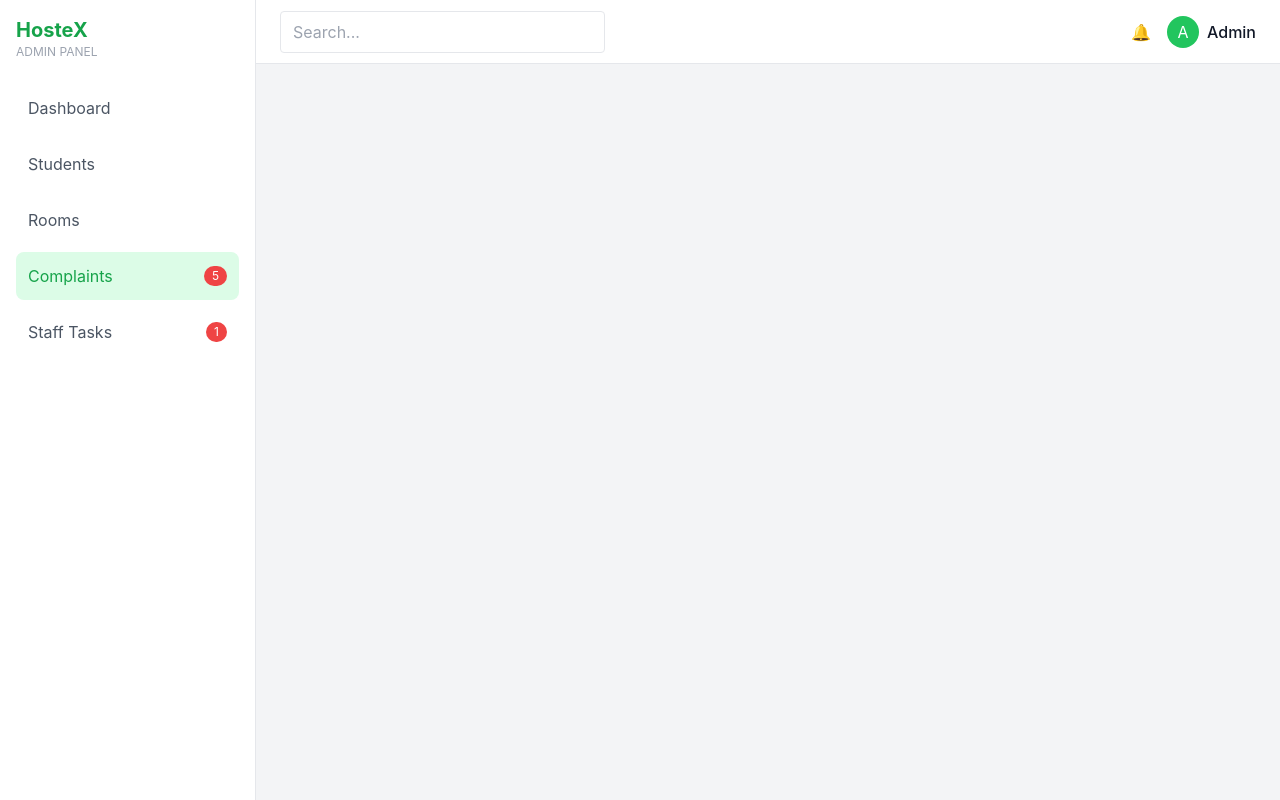
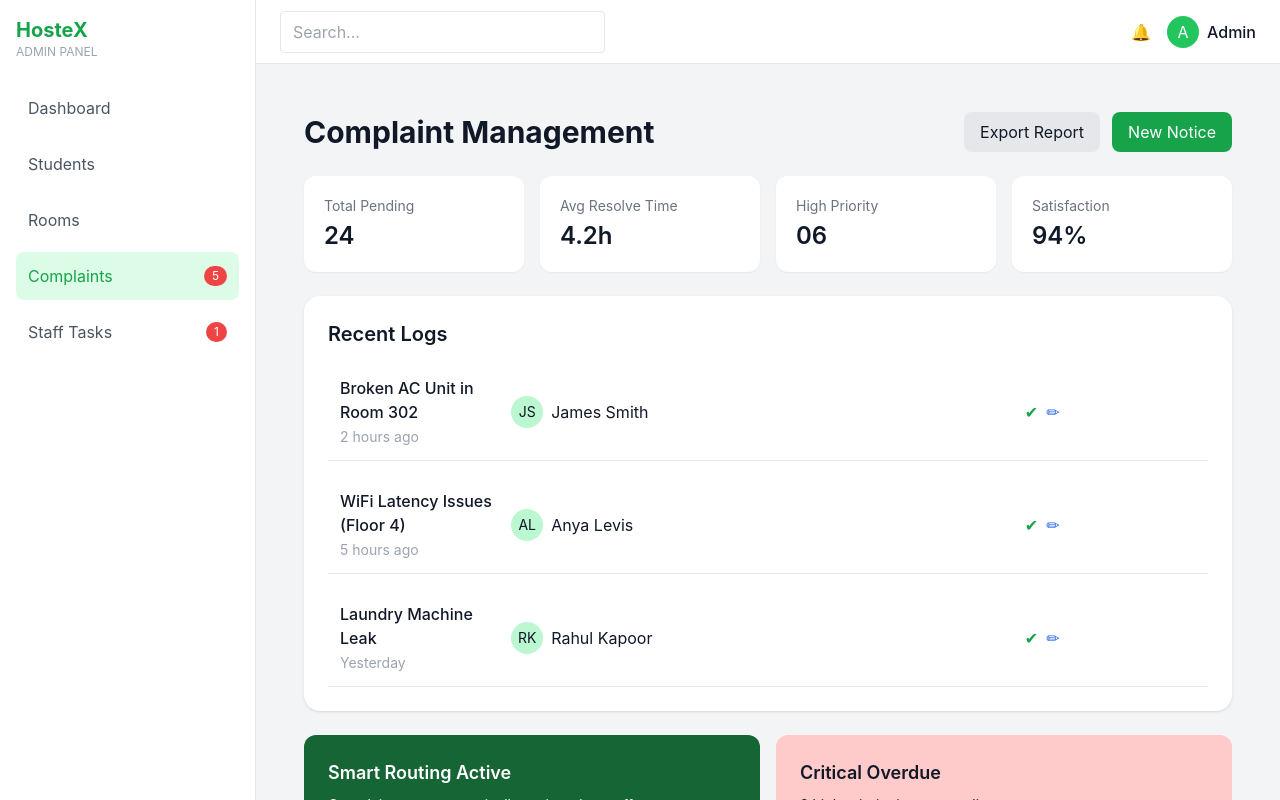
Before and after one commit to veerbathla/HosteX, a React (Vite) app in the folder frontend/: page /admin/complaints in a window 1280 px wide. Built offline with nearby package versions, Linux system fonts and the light colour scheme.

Commit message:
admin complaints page

```diff
--- /dev/null
+++ b/frontend/src/components/ui/StatCard.jsx
@@ -0,0 +1,34 @@
+import React from "react";
+
+const StatsCard = ({ title, value, icon, trend }) => {
+  return (
+    <div className="bg-white p-5 rounded-xl shadow-sm flex justify-between items-center">
+
+      {/* Left Content */}
+      <div>
+        <p className="text-sm text-gray-500">{title}</p>
+        <h2 className="text-2xl font-semibold mt-1">{value}</h2>
+
+        {/* Optional Trend */}
+        {trend && (
+          <p
+            className={`text-xs mt-1 ${
+              trend.type === "up" ? "text-green-600" : "text-red-600"
+            }`}
+          >
+            {trend.value}
+          </p>
+        )}
+      </div>
+
+      {/* Right Icon */}
+      {icon && (
+        <div className="w-10 h-10 flex items-center justify-center bg-gray-100 rounded-lg">
+          {icon}
+        </div>
+      )}
+    </div>
+  );
+};
+
+export default StatsCard;
--- a/frontend/src/data/dummyData.js
+++ b/frontend/src/data/dummyData.js
@@ -1 +1,30 @@
-export const dummyData = {}
+
+export const complaints = [
+  {
+    id: 1,
+    title: "Broken AC Unit in Room 302",
+    student: "James Smith",
+    initials: "JS",
+    priority: "high",
+    status: "new",
+    time: "2 hours ago",
+  },
+  {
+    id: 2,
+    title: "WiFi Latency Issues (Floor 4)",
+    student: "Anya Levis",
+    initials: "AL",
+    priority: "medium",
+    status: "in-progress",
+    time: "5 hours ago",
+  },
+  {
+    id: 3,
+    title: "Laundry Machine Leak",
+    student: "Rahul Kapoor",
+    initials: "RK",
+    priority: "low",
+    status: "resolved",
+    time: "Yesterday",
+  },
+];
--- /dev/null
+++ b/frontend/src/features/admin/components/complaints/ComplaintsTable.jsx
@@ -0,0 +1,48 @@
+import React from "react";
+import Card from "../../../../components/ui/Card";
+import Badge from "../../../../components/ui/Badge";
+
+const ComplaintsTable = ({ data }) => {
+  return (
+    <Card>
+      <h2 className="text-xl font-semibold mb-4">Recent Logs</h2>
+
+      <div className="space-y-4">
+        {data.map((item) => (
+          <div
+            key={item.id}
+            className="grid grid-cols-5 items-center p-3 border-b"
+          >
+            {/* Title */}
+            <div>
+              <p className="font-medium">{item.title}</p>
+              <span className="text-sm text-gray-400">{item.time}</span>
+            </div>
+
+            {/* Student */}
+            <div className="flex items-center gap-2">
+              <div className="w-8 h-8 bg-green-200 rounded-full flex items-center justify-center text-sm">
+                {item.initials}
+              </div>
+              {item.student}
+            </div>
+
+            {/* Priority */}
+            <Badge type={item.priority} />
+
+            {/* Status */}
+            <Badge type={item.status} />
+
+            {/* Actions */}
+            <div className="flex gap-2">
+              <button className="text-green-600">✔</button>
+              <button className="text-blue-600">✏</button>
+            </div>
+          </div>
+        ))}
+      </div>
+    </Card>
+  );
+};
+
+export default ComplaintsTable;
--- /dev/null
+++ b/frontend/src/features/admin/components/complaints/SmartCard.jsx
@@ -0,0 +1,25 @@
+import React from "react";
+
+const SmartCard = ({ type }) => {
+  if (type === "smart") {
+    return (
+      <div className="bg-green-800 text-white p-6 rounded-xl">
+        <h3 className="text-lg font-semibold">Smart Routing Active</h3>
+        <p className="text-sm mt-2">
+          Complaints are automatically assigned to staff
+        </p>
+      </div>
+    );
+  }
+
+  return (
+    <div className="bg-red-200 p-6 rounded-xl">
+      <h3 className="text-lg font-semibold">Critical Overdue</h3>
+      <p className="text-sm mt-2">
+        2 high priority issues pending
+      </p>
+    </div>
+  );
+};
+
+export default SmartCard;
--- a/frontend/src/features/admin/pages/Complaints.jsx
+++ b/frontend/src/features/admin/pages/Complaints.jsx
@@ -1,3 +1,45 @@
-export default function Complaints() {
-  return null
-}
+import React from "react";
+import { complaints } from "../../../data/dummyData";
+import StatsCard from "../../../components/ui/StatCard";
+import ComplaintsTable from "../components/complaints/ComplaintsTable";
+import SmartCard from "../components/complaints/SmartCard";
+
+const Complaints = () => {
+  return (
+    <div className="p-6 space-y-6">
+
+      {/* Header */}
+      <div className="flex justify-between items-center">
+        <h1 className="text-3xl font-bold">Complaint Management</h1>
+        <div className="flex gap-3">
+          <button className="bg-gray-200 px-4 py-2 rounded-lg">
+            Export Report
+          </button>
+          <button className="bg-green-600 text-white px-4 py-2 rounded-lg">
+            New Notice
+          </button>
+        </div>
+      </div>
+
+      {/* Stats */}
+      <div className="grid grid-cols-1 md:grid-cols-4 gap-4">
+        <StatsCard title="Total Pending" value="24" />
+        <StatsCard title="Avg Resolve Time" value="4.2h" />
+        <StatsCard title="High Priority" value="06" />
+        <StatsCard title="Satisfaction" value="94%" />
+      </div>
+
+      {/* Table */}
+      <ComplaintsTable data={complaints} />
+
+      {/* Bottom */}
+      <div className="grid grid-cols-1 md:grid-cols-2 gap-4">
+        <SmartCard type="smart" />
+        <SmartCard type="alert" />
+      </div>
+
+    </div>
+  );
+};
+
+export default Complaints;
```
